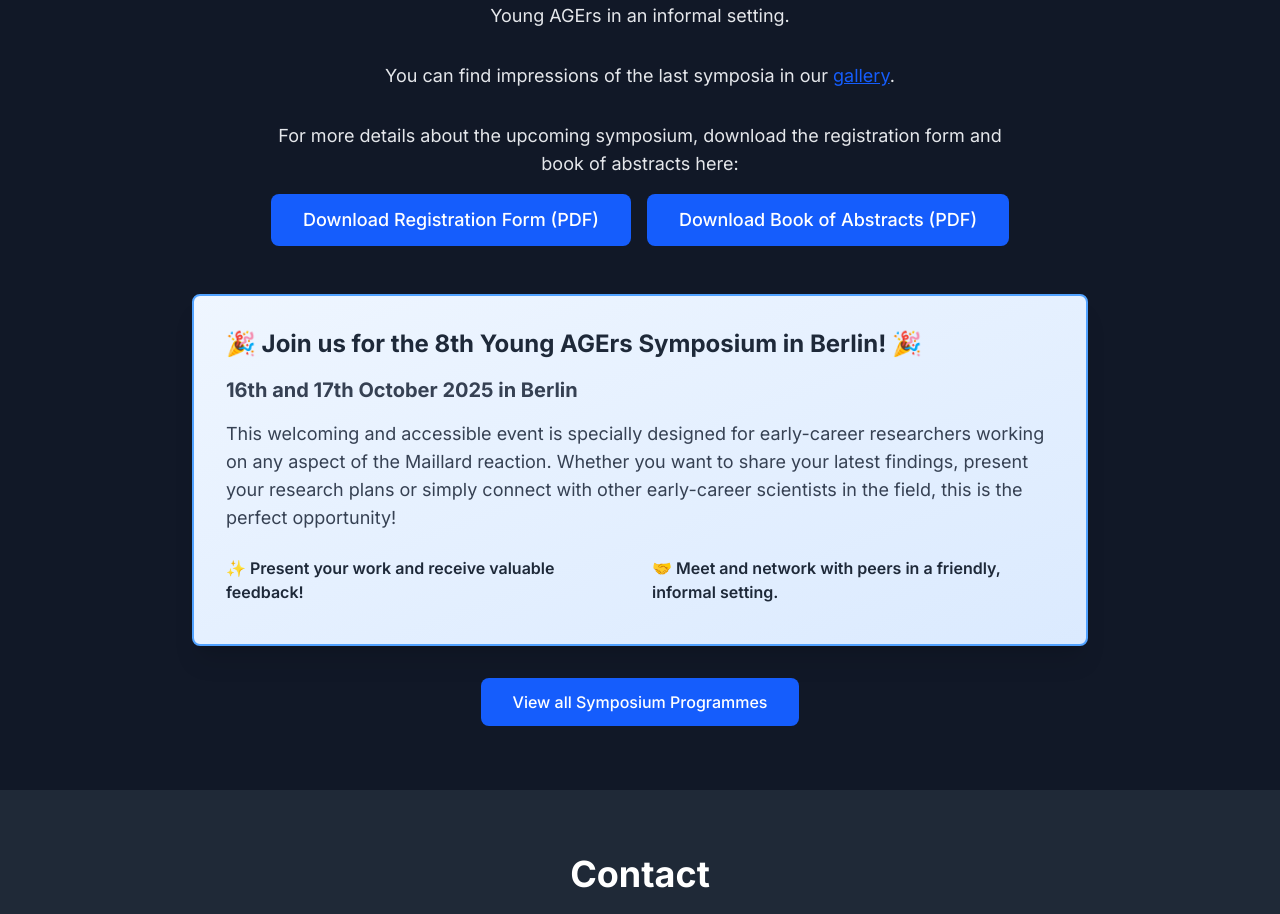
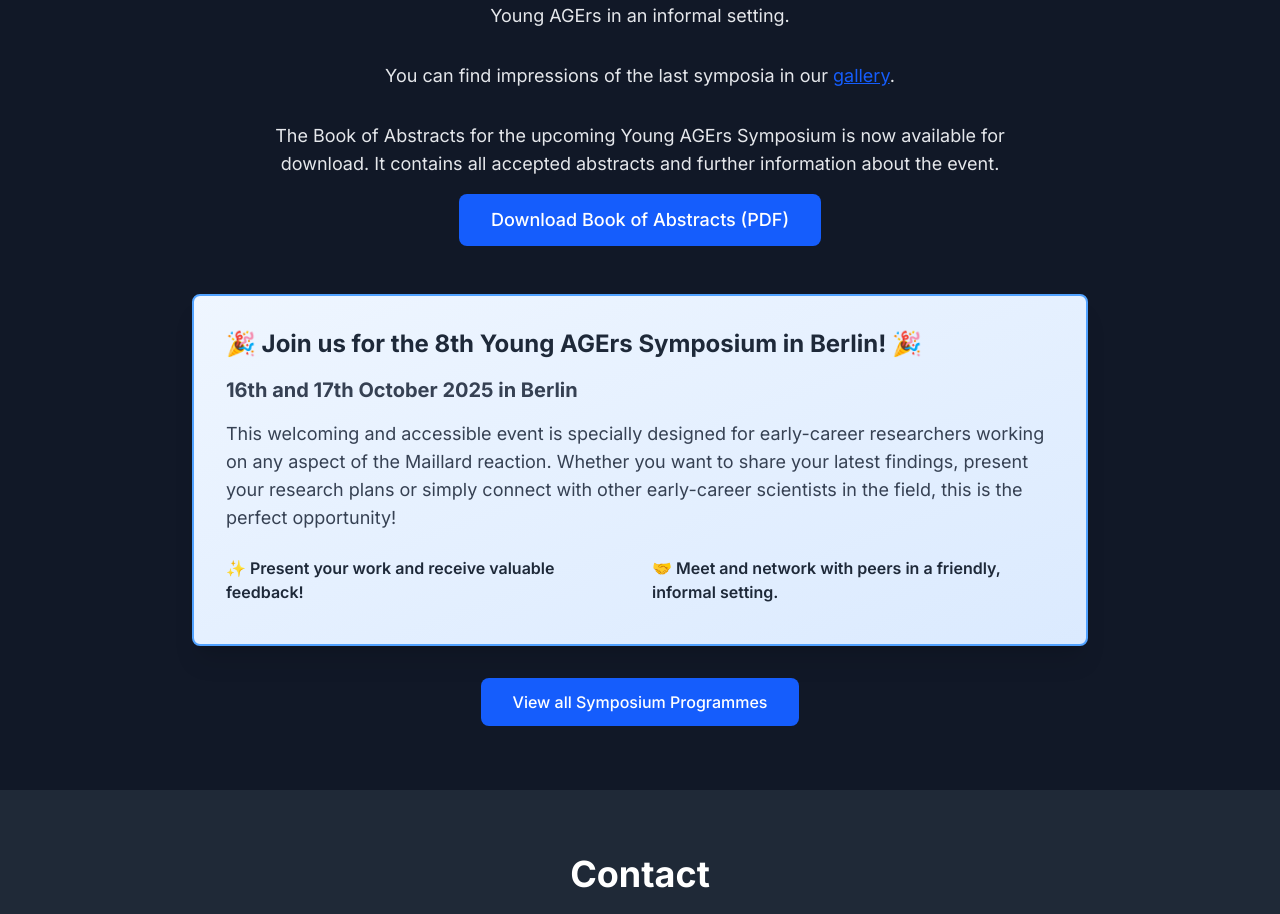
Before and after one commit to yaronrueger/chemistry-website, a Next.js app: page / in a window 1280 px wide. Shown: the part 1484-2398 px from the top of the page. Built offline with nearby package versions, Linux system fonts and the light colour scheme.

Commit message:
Revise symposium details and download links
Updated the text to provide information about the Book of Abstracts for the upcoming symposium.

```diff
--- a/src/app/page.tsx
+++ b/src/app/page.tsx
@@ -178,15 +178,8 @@ export default function Home() {
                   You can find impressions of the last symposia in our <a href="/gallery" className="text-blue-600 hover:text-blue-800 dark:text-blue-400 dark:hover:text-blue-300 underline">gallery</a>.
                 </p>
                 <div className="text-lg theme-text-secondary max-w-3xl mx-auto mb-8 text-center">
-                  <p className="mb-4">For more details about the upcoming symposium, download the registration form and book of abstracts here:</p>
-                  <div className="flex flex-col sm:flex-row gap-4 justify-center">
-                    <a
-                      href="/Registration-Symposium-2025.pdf"
-                      download
-                      className="inline-block bg-blue-600 hover:bg-blue-700 text-white px-8 py-3 rounded-lg font-medium transition-colors"
-                    >
-                      Download Registration Form (PDF)
-                    </a>
+                  <p className="mb-4">The Book of Abstracts for the upcoming Young AGErs Symposium is now available for download. It contains all accepted abstracts and further information about the event.</p>
+                  <div className="flex justify-center">
                     <a
                       href="/Book of Abstracts.pdf"
                       download
```
